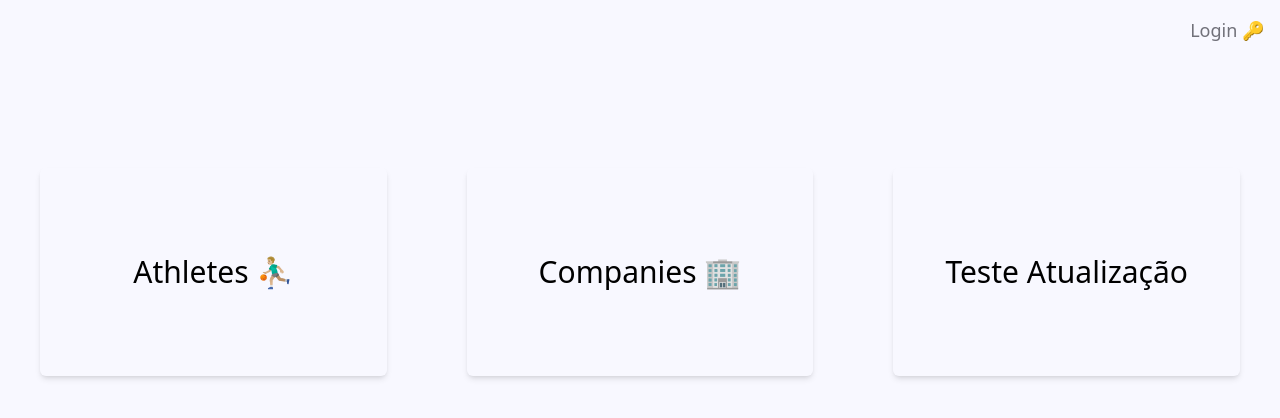
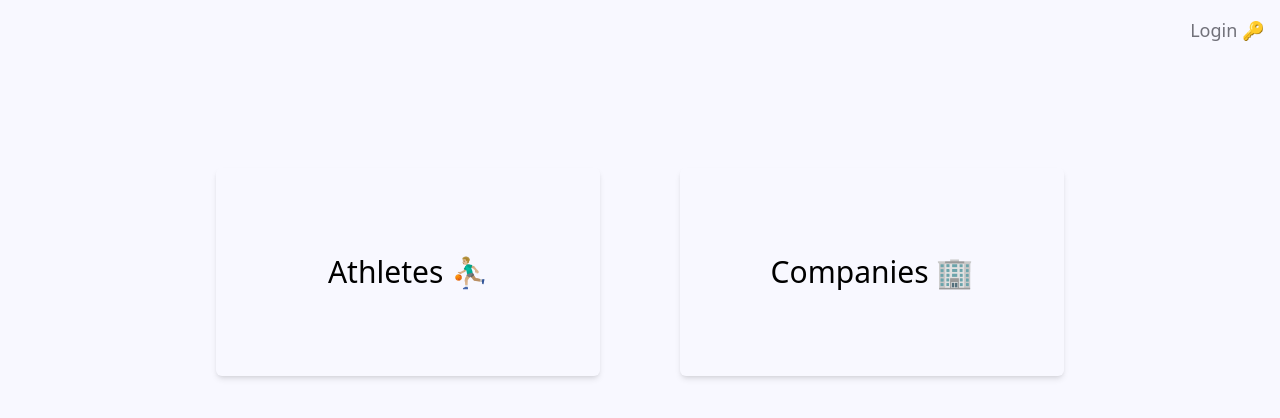
Before and after one commit to LucasdRossi/vite-pwa-crud, a React (Vite) app: page / in a window 1280 px wide. Shown: the top 418 px of the page. Built offline with nearby package versions, Linux system fonts and the light colour scheme; no server answers; the HTML template or start-up script is replaced by a standard one.

Commit message:
test PWA 2

```diff
--- a/src/pages/Home.tsx
+++ b/src/pages/Home.tsx
@@ -8,7 +8,6 @@ export default function Home() {
       <main className="flex justify-center items-center h-96 flex-col md:flex-row">
         <ListCard title="Athletes ⛹🏼‍♂️" to="/athletes" />
         <ListCard title="Companies 🏢" to="/companies" />
-        <ListCard title="Teste Atualização" to="/teste" />
       </main>
     </>
   );
```
